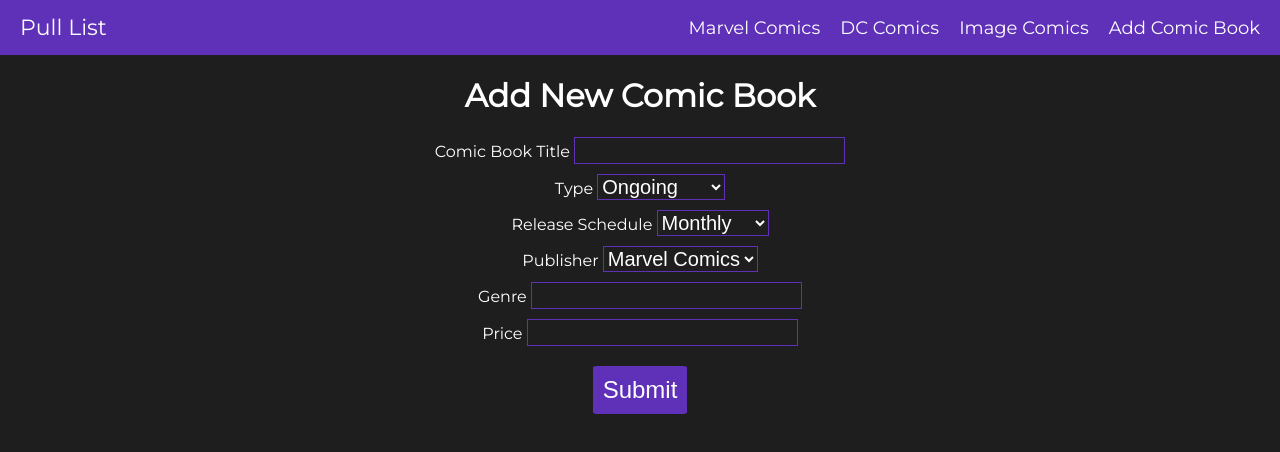
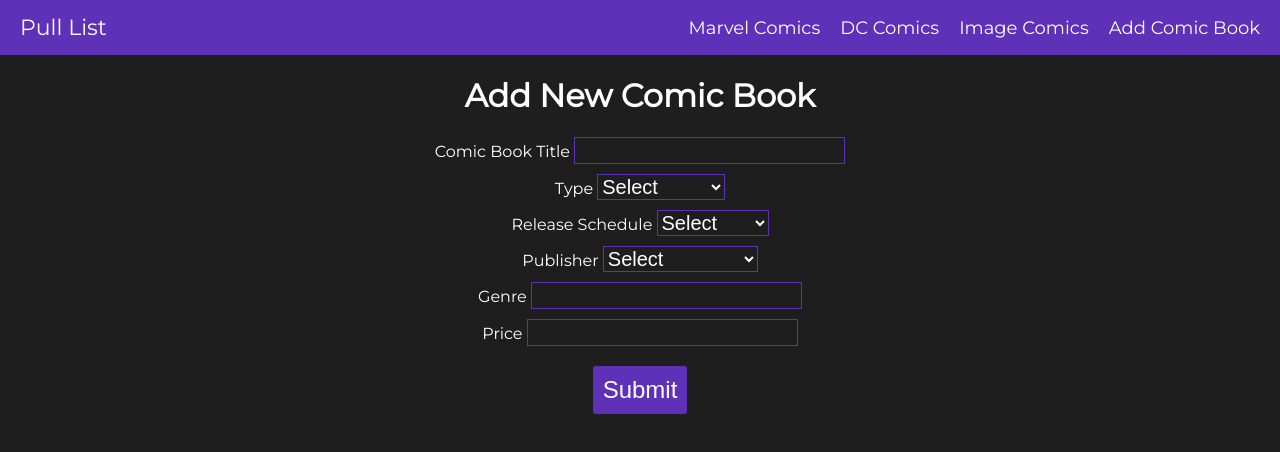
Before and after one commit to LopezChris616/comic-book-pull-list, a React (Create React App) app: page /addComic in a window 1280 px wide. Shown: the top 452 px of the page. Built offline with nearby package versions, Linux system fonts and the light colour scheme.

Commit message:
Remove disabled attribute in select tags

```diff
--- a/src/components/NewComicBook.js
+++ b/src/components/NewComicBook.js
@@ -63,7 +63,7 @@ function NewComicBook({ addComic }) {
                     <div className="form-item">
                         <label htmlFor="comic-type">Type </label>
                         <select id="comic-type" name="type" value={ newComic.type } onChange={ handleChange }>
-                            <option disabled>Select</option>
+                            <option>Select</option>
                             <option value="Ongoing">Ongoing</option>
                             <option value="Mini-Series">Mini-Series</option>
                             <option value="Maxi-Series">Maxi-Series</option>
@@ -73,7 +73,7 @@ function NewComicBook({ addComic }) {
                     <div className="form-item">
                         <label htmlFor="comic-release">Release Schedule </label>
                         <select id="comic-release" name="releaseFrequency" value={ newComic.releaseFrequency } onChange={ handleChange }>
-                            <option disabled>Select</option>
+                            <option>Select</option>
                             <option value="Monthly">Monthly</option>
                             <option value="Bi-Weekly">Bi-Weekly</option>
                             <option value="Weekly">Weekly</option>
@@ -82,7 +82,7 @@ function NewComicBook({ addComic }) {
                     <div className="form-item">
                         <label htmlFor="comic-publisher">Publisher </label>
                         <select id="comic-publisher" name="publisher" value={ newComic.publisher } onChange={ handleChange }>
-                            <option disabled>Select</option>
+                            <option>Select</option>
                             <option value="marvel">Marvel Comics</option>
                             <option value="dc">DC Comics</option>
                             <option value="image">Image Comics</option>
```
